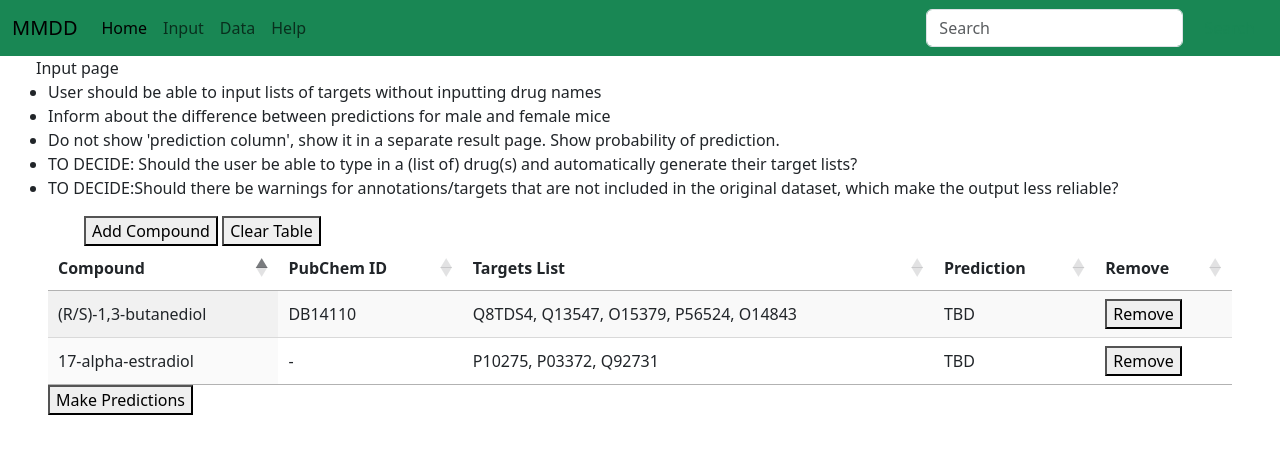
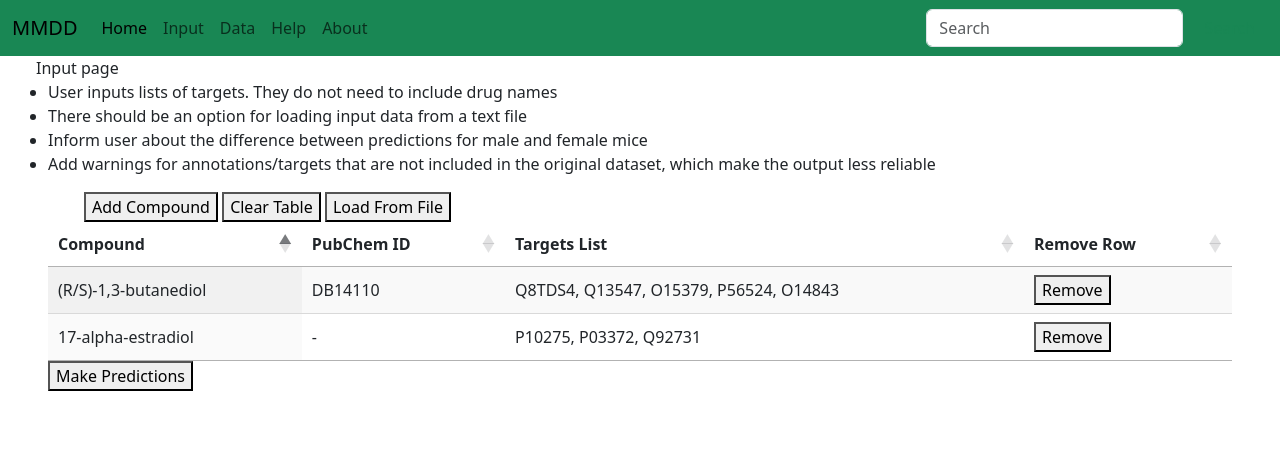
Before and after one commit to caioedurib/lodprime_source, a Flask app: template templates/input.html in a window 1280 px wide. Shown: the top 454 px of the page. Run offline with Flask 3, Linux system fonts and the light colour scheme; the template is opened without the code that fills it, so the values that code supplies are empty; some libraries are stand-ins or nearby versions.

Commit message:
Added about page, changed TODO lists in each page. Test pickle dump/load in python files

```diff
--- a/static/tablegen.js
+++ b/static/tablegen.js
@@ -9,11 +9,19 @@ function CreateTable(table_id, info_bool, paging_bool, searching_bool) {
 
 function InputTable_AddRow() {
     var table = new DataTable('#table_input');
-    table.row.add(['','','','TBD','']).draw();
+    table.row.add(['','','','']).draw();
 }
 
 function InputTable_RemoveRow() {
   document.getElementById("table_input").deleteRow(1);
+}
+
+function InputTable_LoadFromFile() {
+  //
+}
+
+function InputTable_MakePredictions(){
+   //
 }
 
 function InputTable_ClearTable() {
--- a/templates/base.html
+++ b/templates/base.html
@@ -39,6 +39,9 @@
                     <li class="nav-item">
                         <a class="nav-link" href="/help">Help</a>
                     </li>
+                    <li class="nav-item">
+                        <a class="nav-link" href="/about">About</a>
+                    </li>
                 </ul>
                 <form class="d-flex" role="search">
                     <input class="form-control me-2" type="search" placeholder="Search" aria-label="Search">
--- a/templates/help.html
+++ b/templates/help.html
@@ -3,12 +3,8 @@
 {% block body %}
 <div class="row px-5">
 <ul>
-  <li>TO DECIDE: Divide this into a separate Help and About pages? Move contact and links information to Home page?</li>
   <li>Show a tutorial for how to input data for classification, with images (screenshots) and examples</li>
   <li>Explain the classification process and how the user can interpret the results (how reliable, based on what data)</li>
-  <li>Version information, which APIs are used, paper link for more info</li>
-  <li>Contact information (message box to automatically send email)</li>
-  <li>Links to paper, DrugAge, AIDA Group, CHSS and Birmingham Group</li>
 </ul>
 </div>
 {% endblock %}
--- a/templates/input.html
+++ b/templates/input.html
@@ -17,11 +17,10 @@
 <div class="row px-5">
     Input page
     <ul>
-        <li>User should be able to input lists of targets without inputting drug names</li>
-        <li>Inform about the difference between predictions for male and female mice</li>
-        <li>Do not show 'prediction column', show it in a separate result page. Show probability of prediction.</li>
-        <li>TO DECIDE: Should the user be able to type in a (list of) drug(s) and automatically generate their target lists?</li>
-        <li>TO DECIDE:Should there be warnings for annotations/targets that are not included in the original dataset, which make the output less reliable?</li>
+        <li>User inputs lists of targets. They do not need to include drug names</li>
+        <li>There should be an option for loading input data from a text file</li>
+        <li>Inform user about the difference between predictions for male and female mice</li>
+        <li>Add warnings for annotations/targets that are not included in the original dataset, which make the output less reliable</li>
     </ul>
 </div>
 
@@ -30,6 +29,7 @@
         <div class="column">
             <button onclick="InputTable_AddRow()">Add Compound</button>
             <button onclick="InputTable_ClearTable()">Clear Table</button>
+            <button onclick="InputTable_LoadFromFile()">Load From File</button>
         </div>
         <div class="column -6">
         </div>
@@ -44,8 +44,7 @@
             <th>Compound</th>
             <th>PubChem ID</th>
             <th>Targets List</th>
-            <th>Prediction</th>
-            <th>Remove</th>
+            <th>Remove Row</th>
         </tr>
         </thead>
         <tbody>
@@ -53,14 +52,12 @@
             <td contenteditable="true">(R/S)-1,3-butanediol</td>
             <td contenteditable="true">DB14110</td>
             <td contenteditable="true">Q8TDS4, Q13547, O15379, P56524, O14843</td>
-            <td>TBD</td>
             <td><button onclick="InputTable_RemoveRow()">Remove</button></td>
         </tr>
         <tr>
             <td contenteditable="true">17-alpha-estradiol</td>
             <td contenteditable="true">-</td>
             <td contenteditable="true">P10275, P03372, Q92731</td>
-            <td>TBD</td>
             <td><button onclick="InputTable_RemoveRow()">Remove</button></td>
         </tr>
         </tbody>
@@ -71,7 +68,7 @@
 
 <div class="row px-5">
         <div class="column">
-            <button onclick="">Make Predictions</button>
+            <button onclick="InputTable_MakePredictions()">Make Predictions</button>
         </div>
         <div class="column -6">
         </div>
```
Also changed, not shown: app.py (+7 -3 lines), static/classify_inputs.py (added, +42 -0 lines), static/model.py (added, +16 -0 lines), templates/about.html (added, +11 -0 lines), templates/datasets.html (+1 -6 lines), 1 other file.
